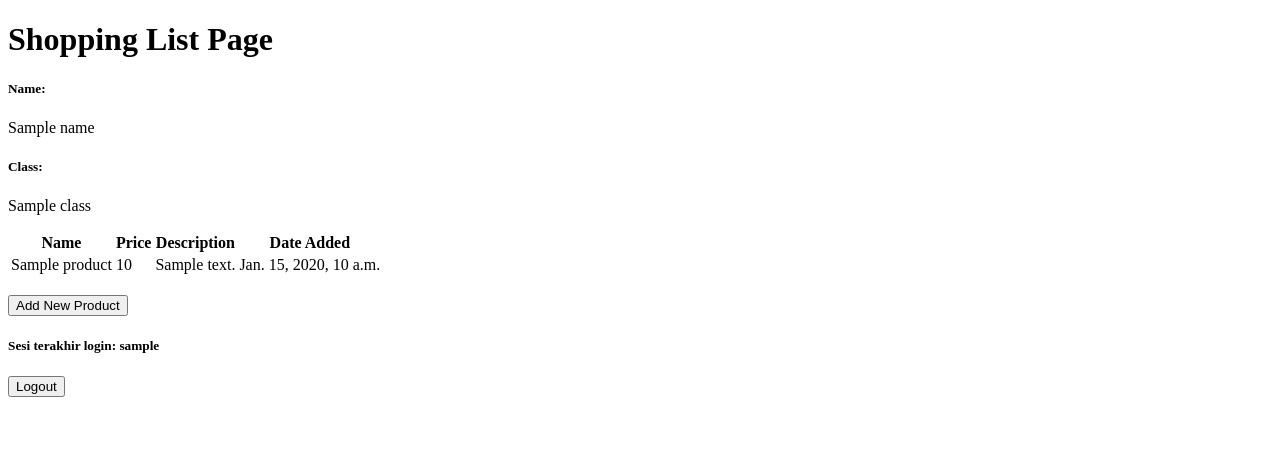
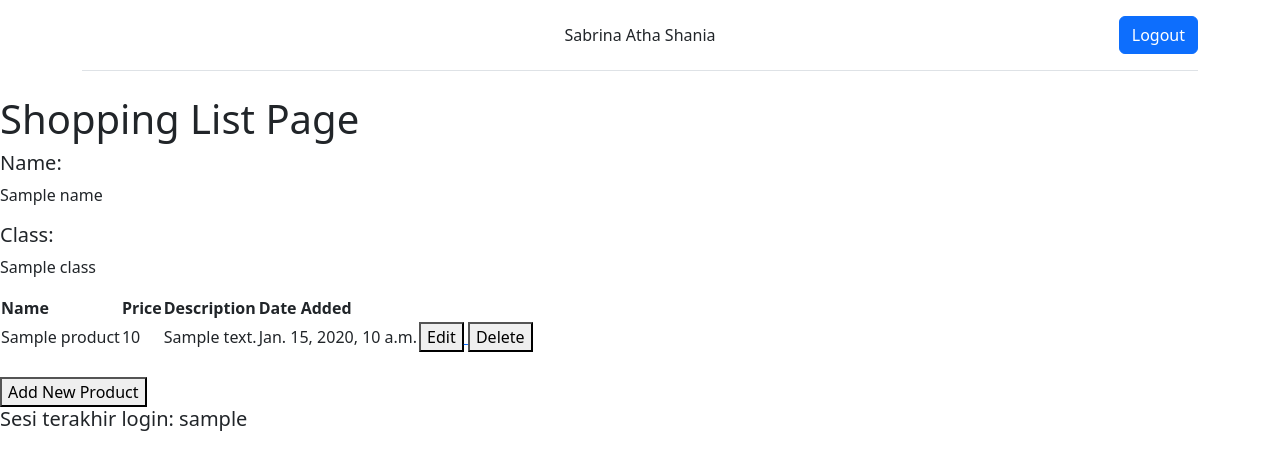
Before and after one commit to sabrinaatha/shopping_list, a Django app: template main/templates/main.html in a window 1280 px wide. Shown: the top 470 px of the page. Run offline with Django 4.2, Linux system fonts and the light colour scheme; the template is opened without the code that fills it: most values are stand-ins (such as "Sample title", 1, 10 or a date in 2020).

Commit message:
finished tutorial 4 #1

```diff
--- a/main/templates/login.html
+++ b/main/templates/login.html
@@ -5,6 +5,7 @@
 {% endblock meta %}
 
 {% block content %}
+
 
 <div class = "login">
 
--- a/main/templates/main.html
+++ b/main/templates/main.html
@@ -1,6 +1,23 @@
 {% extends 'base.html' %}
 
 {% block content %}
+<div class="container">
+    <header class="d-flex flex-wrap align-items-center justify-content-center justify-content-md-between py-3 mb-4 border-bottom">
+      <div class="col-md-3 mb-2 mb-md-0">
+        <a href="/" class="d-inline-flex link-body-emphasis text-decoration-none">
+          <svg class="bi" width="40" height="32" role="img" aria-label="Bootstrap"><use xlink:href="#bootstrap"></use></svg>
+        </a>
+      </div>
+
+      <ul class="nav col-12 col-md-auto mb-2 justify-content-center mb-md-0">
+        <li class="px-2">Sabrina Atha Shania</li>
+      </ul>
+
+      <div class="col-md-3 text-end">
+        <a href="{% url 'main:logout' %}"><button type="button" class="btn btn-primary">Logout</button></a>
+      </div>
+    </header>
+  </div>
     <h1>Shopping List Page</h1>
 
     <h5>Name:</h5>
@@ -25,6 +42,18 @@
                 <td>{{product.price}}</td>
                 <td>{{product.description}}</td>
                 <td>{{product.date_added}}</td>
+                <td>
+                  <a href="{% url 'main:edit_product' product.pk %}">
+                      <button>
+                          Edit
+                      </button>
+                  </a>
+                  <a href="{% url 'main:delete_product' product.pk %}">
+                    <button>
+                        Delete
+                    </button>
+                  </a>
+                </td>
             </tr>
         {% endfor %}
     </table>
@@ -39,10 +68,10 @@
 
     <h5>Sesi terakhir login: {{ last_login }}</h5>
 
-    <a href="{% url 'main:logout' %}">
+    {% comment %} <a href="{% url 'main:logout' %}">
         <button>
             Logout
         </button>
-    </a>
+    </a> {% endcomment %}
 
 {% endblock content %}
--- a/main/urls.py
+++ b/main/urls.py
@@ -1,6 +1,6 @@
 from django.urls import path
 from main.views import show_main, create_product, show_xml, show_json, show_xml_by_id, show_json_by_id
-from main.views import register, login_user, logout_user
+from main.views import register, login_user, logout_user, edit_product, delete_product
 
 app_name = 'main'
 
@@ -14,4 +14,6 @@ urlpatterns = [
     path('register/', register, name='register'),
     path('login/', login_user, name='login'),
     path('logout/', logout_user, name='logout'),
+    path('edit-product/<int:id>', edit_product, name='edit_product'),
+    path('delete/<int:id>', delete_product, name='delete_product'),
 ]
--- a/templates/base.html
+++ b/templates/base.html
@@ -9,6 +9,9 @@
         />
         {% block meta %}
         {% endblock meta %}
+        <link href="https://cdn.jsdelivr.net/npm/bootstrap@5.3.2/dist/css/bootstrap.min.css" rel="stylesheet" integrity="sha384-T3c6CoIi6uLrA9TneNEoa7RxnatzjcDSCmG1MXxSR1GAsXEV/Dwwykc2MPK8M2HN" crossorigin="anonymous">
+        <script src="https://cdn.jsdelivr.net/npm/@popperjs/core@2.11.8/dist/umd/popper.min.js" integrity="sha384-I7E8VVD/ismYTF4hNIPjVp/Zjvgyol6VFvRkX/vR+Vc4jQkC+hVqc2pM8ODewa9r" crossorigin="anonymous"></script>
+        <script src="https://cdn.jsdelivr.net/npm/bootstrap@5.3.2/dist/js/bootstrap.min.js" integrity="sha384-BBtl+eGJRgqQAUMxJ7pMwbEyER4l1g+O15P+16Ep7Q9Q+zqX6gSbd85u4mG4QzX+" crossorigin="anonymous"></script>
     </head>
 
     <body>
```
Also changed, not shown: main/templates/edit_product.html (added, +22 -0 lines), main/views.py (+23 -0 lines).
